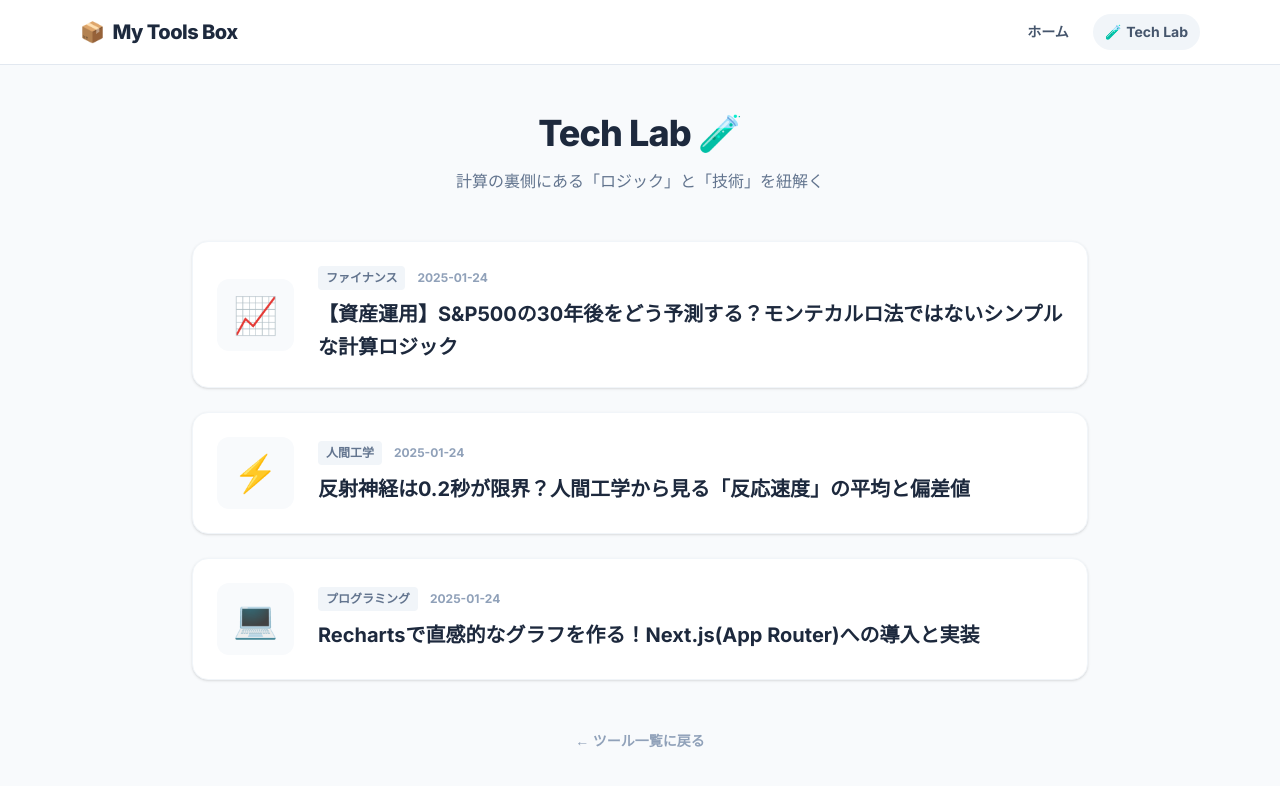
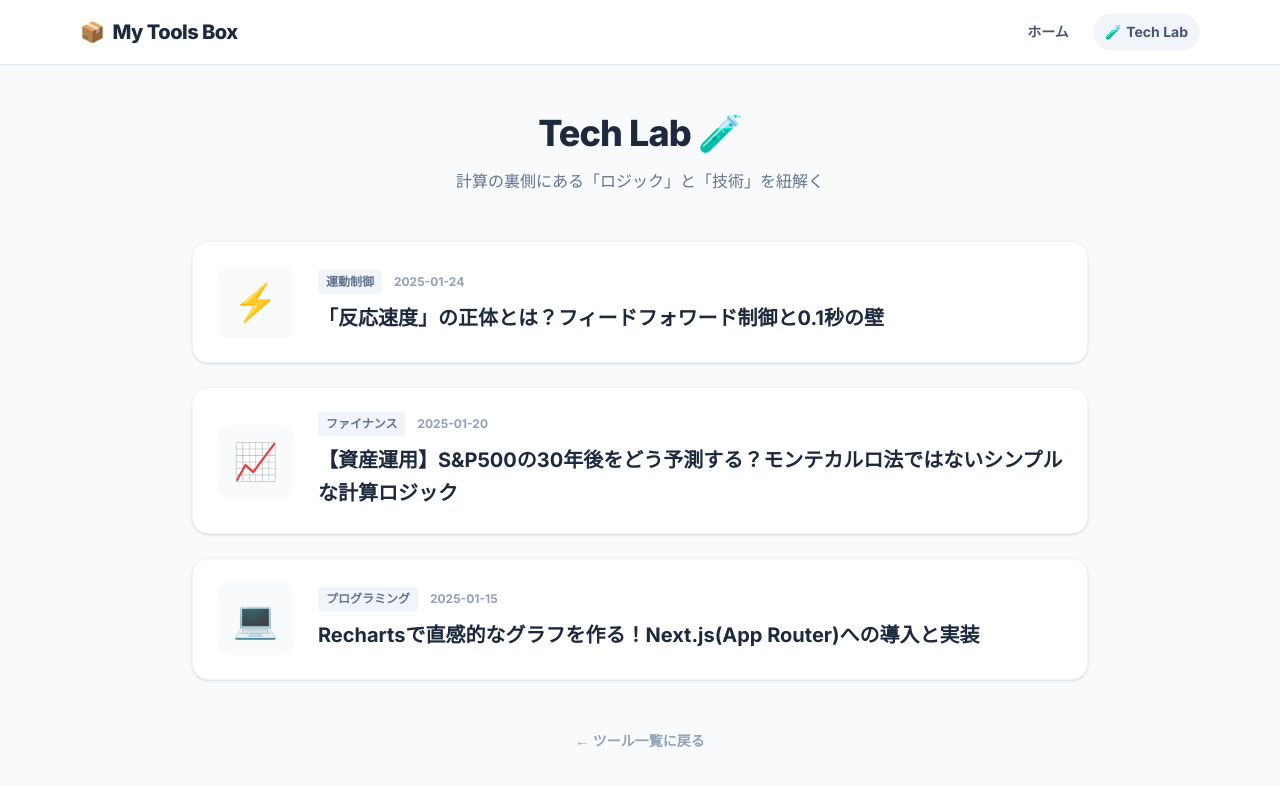
Before and after one commit to tt-portfolio521/my-reaction-game, a Next.js app: page /blog in a window 1280 px wide. Shown: the top 786 px of the page. Built offline with nearby package versions, Linux system fonts and the light colour scheme.

Commit message:
反射　記事

```diff
--- a/app/blog/posts.ts
+++ b/app/blog/posts.ts
@@ -4,14 +4,64 @@ export type Post = {
   date: string;
   emoji: string;
   category: string;
-  content: string; // HTMLとしてレンダリングする本文
+  content: string;
 };
 
 export const posts: Post[] = [
   {
+    slug: "mechanism-of-reaction",
+    title: "「反応速度」の正体とは？フィードフォワード制御と0.1秒の壁",
+    date: "2025-01-24", // 今日の日付
+    emoji: "⚡",
+    category: "運動制御", // あえて「人間工学」ではなく専門的なカテゴリ名に
+    content: `
+      <p>「反射神経が良い」という言葉は日常よく使われますが、私たちの体内では具体的にどのような信号のやり取りが行われているのでしょうか？</p>
+      <p>今回は、神経生理学的なメカニズムと、運動制御における「予測」の重要性、そしてスポーツにおけるフライングの科学について解説します。</p>
+
+      <h2 class="text-2xl font-bold mt-8 mb-4">1. 目から筋肉へ：信号の伝達ルート</h2>
+      <p>画面の色が変わった瞬間にボタンを押す。この単純な動作の間、体内では以下のリレーが行われています。</p>
+      <ul class="list-disc list-inside space-y-2 ml-4 my-4 bg-slate-50 p-4 rounded-lg">
+        <li><strong>受容器（網膜）</strong>：光の刺激を電気信号に変換</li>
+        <li><strong>求心性神経</strong>：視神経を通って脳へ情報を送る</li>
+        <li><strong>中枢（脳）</strong>：信号を認識し、「押せ」という指令を下す</li>
+        <li><strong>遠心性神経</strong>：脊髄を通って筋肉へ指令を送る</li>
+        <li><strong>効果器（筋肉）</strong>：指の筋肉が収縮し、ボタンを押す</li>
+      </ul>
+      <p>この一連の流れにかかる時間が「単純反応時間」です。視覚刺激の場合、一般的な平均値は <strong>0.2秒前後（約200ms）</strong> と言われています。</p>
+
+      <h2 class="text-2xl font-bold mt-8 mb-4">2. 動きを制御する2つのシステム</h2>
+      <p>人間の運動制御には、大きく分けて2つのメカニズムが存在します。</p>
+
+      <h3 class="text-xl font-bold mt-6 mb-2 text-blue-600">フィードバック制御</h3>
+      <p>結果を確認しながら修正を行う制御です。例えば、「エアコンの設定温度と室温のズレを感知して調整する」のがこれにあたります。<br>
+      運動においては正確ですが、修正に時間がかかるため、瞬時の反応には不向きです。</p>
+
+      <h3 class="text-xl font-bold mt-6 mb-2 text-blue-600">フィードフォワード制御</h3>
+      <p>これから起こることを「予測」して、事前に指令を送る制御です。<br>
+      飛んでくるボールを打つ、合図に合わせてスタートするなど、高速な運動にはこの制御が不可欠です。脳内に構築された「内部モデル」に基づいて、結果が出る前に指令が出されるため、遅延のない動きが可能になります。</p>
+
+      <h2 class="text-2xl font-bold mt-8 mb-4">3. スポーツにおける「0.1秒の壁」</h2>
+      <p>陸上競技や水泳の世界大会では、スタートの合図から <strong>0.1秒（100ms）未満</strong> に反応すると「フライング（不正スタート）」と判定されます。</p>
+      <p>なぜ「本当に反応が速い人」とは認められないのでしょうか？</p>
+      <p>それは、生理学的に<strong>「音が耳に届き、脳が認識して筋肉が動くまでには、どうしても0.1秒かかる」</strong>という限界が存在するからです。<br>
+      つまり、0.1秒未満で動いたということは、合図を聞いてから反応したのではなく、<strong>「ヤマを張って（予測だけで）動いた」</strong>とみなされるのです。</p>
+
+      <h2 class="text-2xl font-bold mt-8 mb-4">4. その日のコンディションを数値化する</h2>
+      <p>反応速度は一定ではありません。睡眠不足、疲労、ストレス、あるいは加齢によって、脳の情報処理速度は低下します。</p>
+      <p>「今日はなんだか集中できないな」と感じる時、実際に反応時間が遅くなっていることが多いものです。このツールを、単なるゲームとしてだけでなく、<strong>「脳の疲労度チェック」</strong>として活用してみてください。</p>
+      <p>あなたの今の状態は、平均より速いでしょうか？それとも…</p>
+
+      <div class="mt-8 text-center">
+        <a href="/reaction" class="inline-block bg-amber-500 hover:bg-amber-600 text-white font-bold py-4 px-8 rounded-full shadow-lg transition transform hover:scale-105">
+          反射神経テストに挑戦する ⚡
+        </a>
+      </div>
+    `,
+  },
+  {
     slug: "investment-logic",
     title: "【資産運用】S&P500の30年後をどう予測する？モンテカルロ法ではないシンプルな計算ロジック",
-    date: "2025-01-24",
+    date: "2025-01-20",
     emoji: "📈",
     category: "ファイナンス",
     content: `
@@ -27,22 +77,9 @@ export const posts: Post[] = [
     `,
   },
   {
-    slug: "reaction-time-stats",
-    title: "反射神経は0.2秒が限界？人間工学から見る「反応速度」の平均と偏差値",
-    date: "2025-01-24",
-    emoji: "⚡",
-    category: "人間工学",
-    content: `
-      <p>「反射神経が良い」とは具体的に何秒のことでしょうか？人間工学の分野では、視覚刺激に対する単純反応時間は平均して <strong>0.2秒〜0.25秒</strong> とされています。</p>
-      <h2 class="text-2xl font-bold mt-8 mb-4">0.1秒の壁</h2>
-      <p>陸上競技では、スタートの号砲から0.1秒未満で反応すると「フライング」と判定されます。これは、人間の脳が音を聞いてから筋肉に信号を送るまでに、生理学的にどうしても0.1秒かかるためです。</p>
-      <p>当サイトの反射神経テストで「0.15秒」などを叩き出した場合、それは予測ではなく純粋な反応速度として、アスリート級の数値と言えるでしょう。</p>
-    `,
-  },
-  {
     slug: "nextjs-chart",
     title: "Rechartsで直感的なグラフを作る！Next.js(App Router)への導入と実装",
-    date: "2025-01-24",
+    date: "2025-01-15",
     emoji: "💻",
     category: "プログラミング",
     content: `
```
